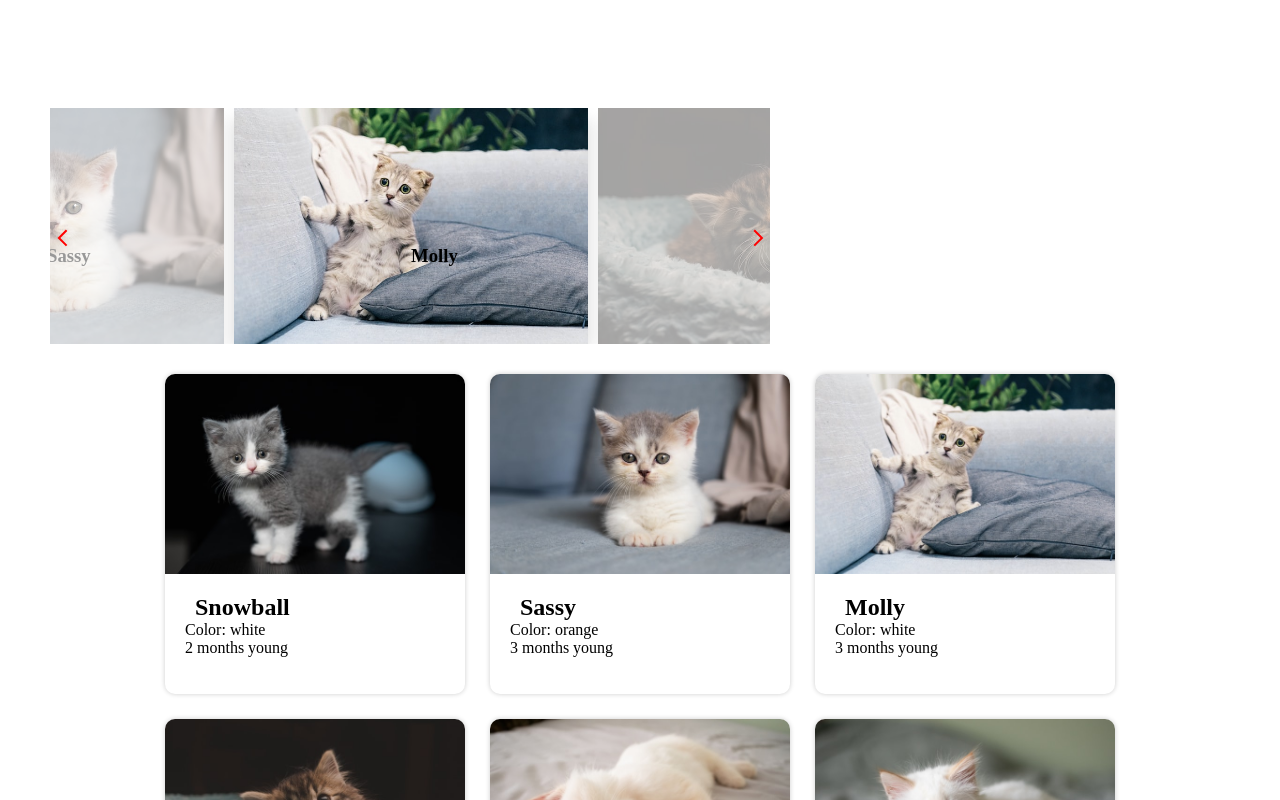
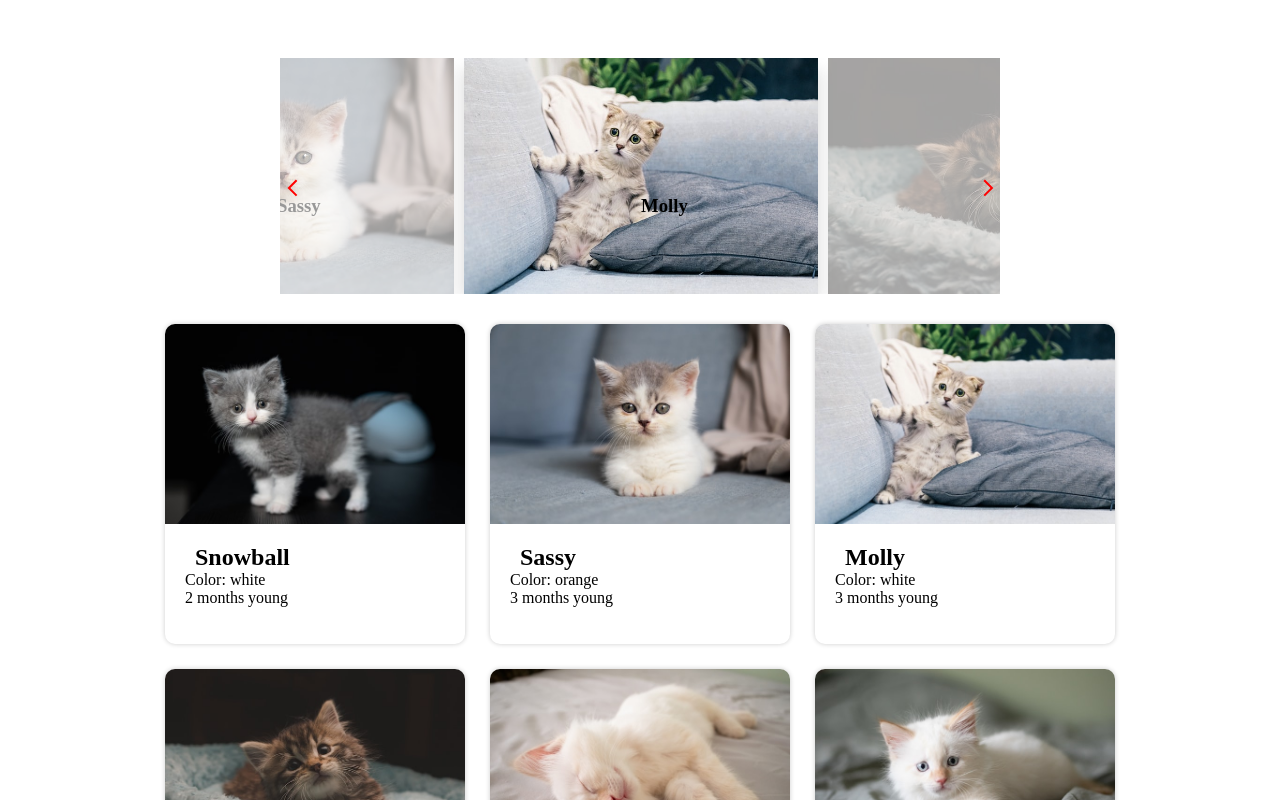
Before and after one commit to salemvelic/cat-shelter, a Vue app: page / in a window 1280 px wide. Shown: the top 800 px of the page. Built offline with nearby package versions, Linux system fonts and the light colour scheme.

Commit message:
Carousel style

```diff
--- a/src/assets/app.scss
+++ b/src/assets/app.scss
@@ -3,8 +3,7 @@
     flex-direction: column;
     align-content: center;
     width: 100%;
-    padding-right: 16px;
-    padding-left: 16px;
+    padding: 50px 16px 0 16px;
     margin-right: auto;
     margin-left: auto;
 
@@ -17,6 +16,6 @@
     }
 
     @media (min-width: 1900px) {
-        max-width: 1314px;
+        max-width: 1600px;
     }
 }
--- a/src/components/HomeCarousel.vue
+++ b/src/components/HomeCarousel.vue
@@ -172,7 +172,7 @@ export default {
   max-width: 720px;
   overflow: hidden;
   position: relative;
-  margin-top: 100px;
+  margin: 0 auto;
 
   &-inner {
     display: flex;
```
